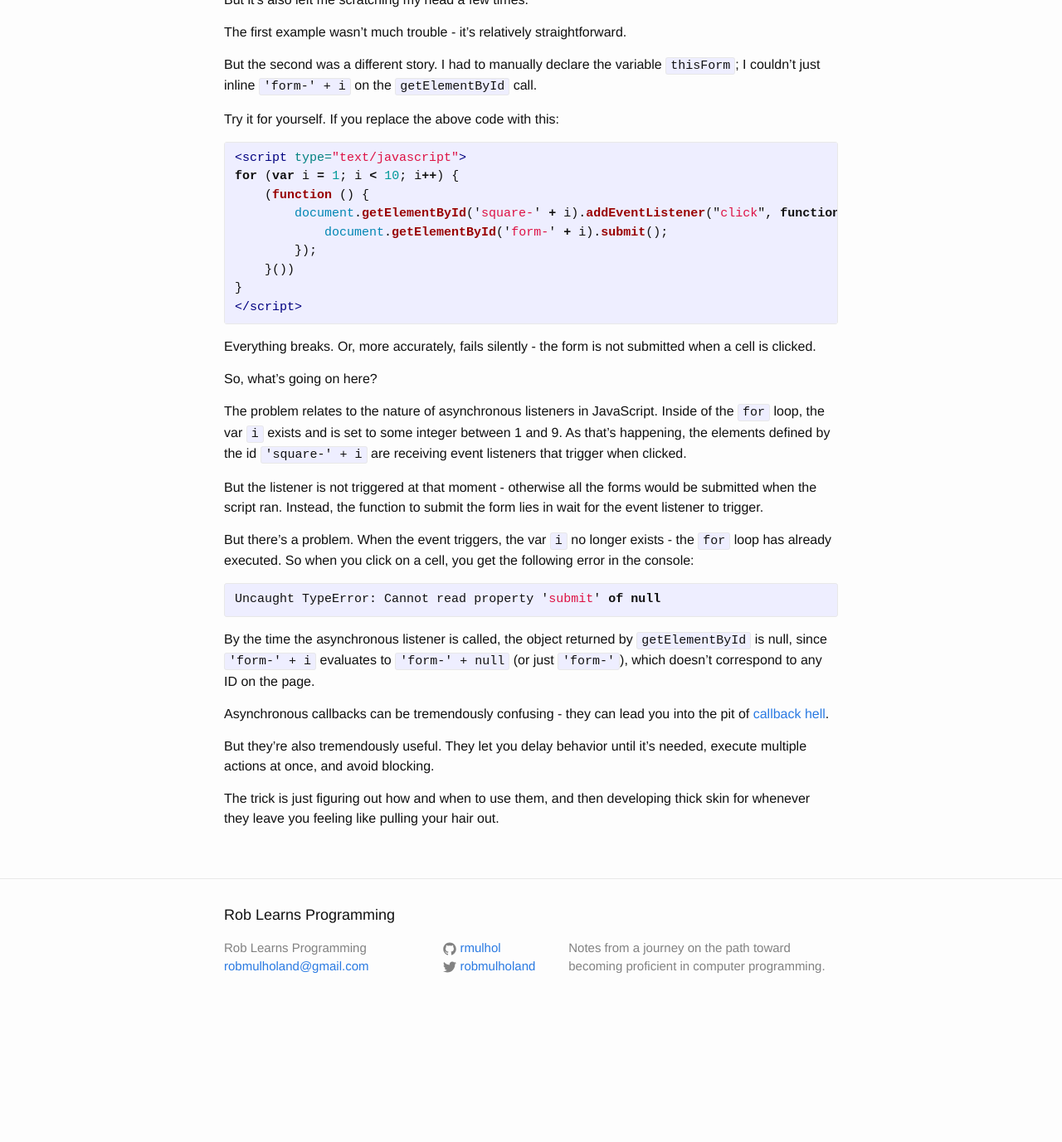
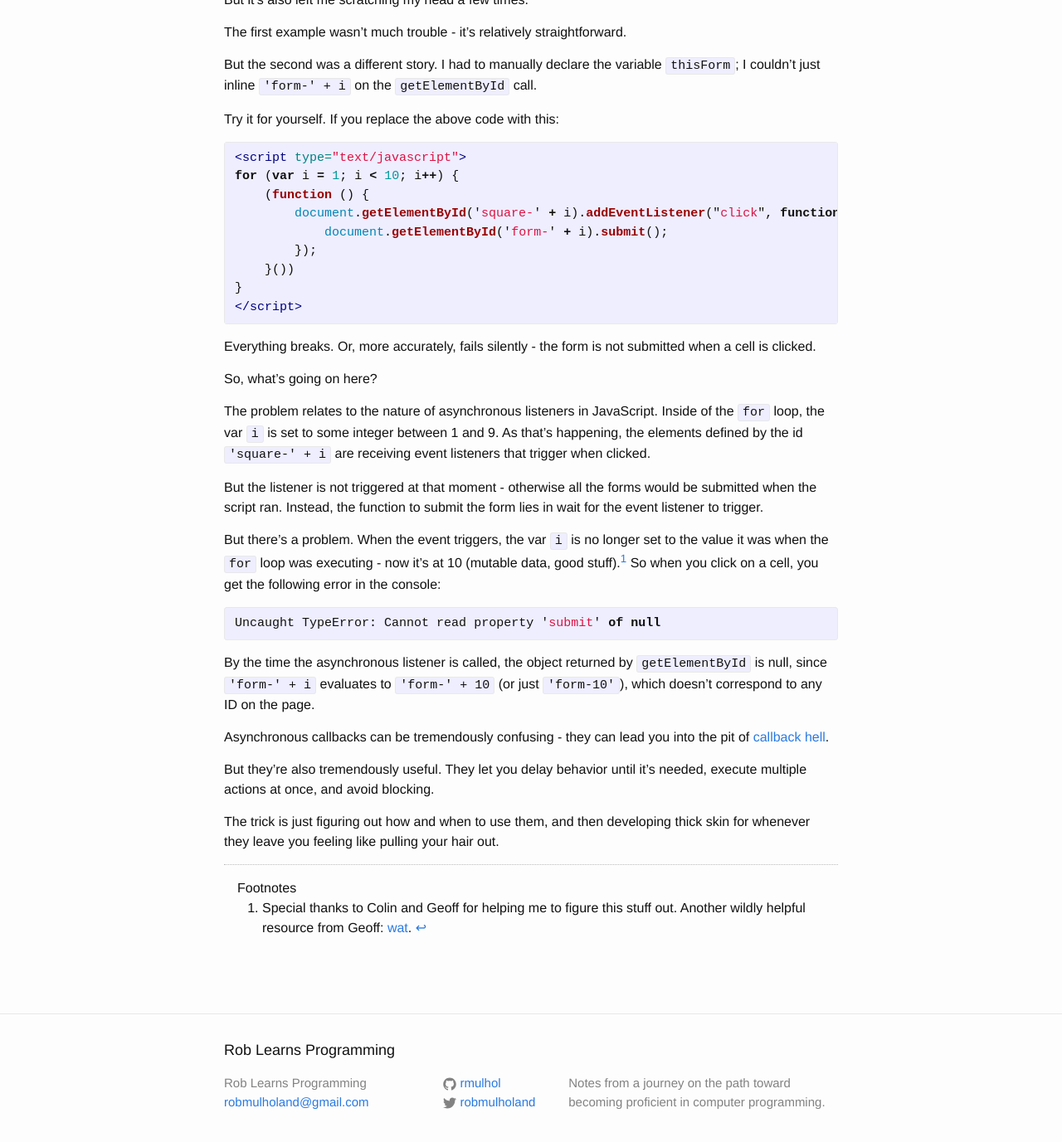
Before and after one commit to rmulhol/rmulhol.github.io, a Jekyll site: the page built from _posts/2015-06-25-confusing-javascript-var.markdown, in a window 1280 px wide and 1400 px high, scrolled down 1594 px. Shown: the top 1377 px of the window at 83% size. Built offline with Jekyll 4.4.1, drawn with Linux system fonts in a browser that asks for light colours; before the commit the page ends 2831 px from its top, so only the background shows below that.

Commit message:
edit post on asynchronous javascript

```diff
--- a/_posts/2015-06-25-confusing-javascript-var.markdown
+++ b/_posts/2015-06-25-confusing-javascript-var.markdown
@@ -91,17 +91,17 @@ Everything breaks. Or, more accurately, fails silently - the form is not submitt
 
 So, what's going on here?
 
-The problem relates to the nature of asynchronous listeners in JavaScript. Inside of the `for` loop, the var `i` exists and is set to some integer between 1 and 9. As that's happening, the elements defined by the id `'square-' + i` are receiving event listeners that trigger when clicked.
+The problem relates to the nature of asynchronous listeners in JavaScript. Inside of the `for` loop, the var `i` is set to some integer between 1 and 9. As that's happening, the elements defined by the id `'square-' + i` are receiving event listeners that trigger when clicked.
 
 But the listener is not triggered at that moment - otherwise all the forms would be submitted when the script ran. Instead, the function to submit the form lies in wait for the event listener to trigger.
 
-But there's a problem. When the event triggers, the var `i` no longer exists - the `for` loop has already executed. So when you click on a cell, you get the following error in the console:
+But there's a problem. When the event triggers, the var `i` is no longer set to the value it was when the `for` loop was executing - now it's at 10 (mutable data, good stuff).[^1] So when you click on a cell, you get the following error in the console:
 
 {% highlight javascript %}
 Uncaught TypeError: Cannot read property 'submit' of null
 {% endhighlight %}
 
-By the time the asynchronous listener is called, the object returned by `getElementById` is null, since `'form-' + i` evaluates to `'form-' + null` (or just `'form-'`), which doesn't correspond to any ID on the page.
+By the time the asynchronous listener is called, the object returned by `getElementById` is null, since `'form-' + i` evaluates to `'form-' + 10` (or just `'form-10'`), which doesn't correspond to any ID on the page.
 
 Asynchronous callbacks can be tremendously confusing - they can lead you into the pit of [callback hell][callback_hell].
 
@@ -109,4 +109,7 @@ But they're also tremendously useful. They let you delay behavior until it's nee
 
 The trick is just figuring out how and when to use them, and then developing thick skin for whenever they leave you feeling like pulling your hair out.
 
+[^1]: Special thanks to Colin and Geoff for helping me to figure this stuff out. Another wildly helpful resource from Geoff: [wat][wat].
+
 [callback_hell]: http://callbackhell.com/
+[wat]: https://www.destroyallsoftware.com/talks/wat
```
Also changed, not shown: 2 other files.
